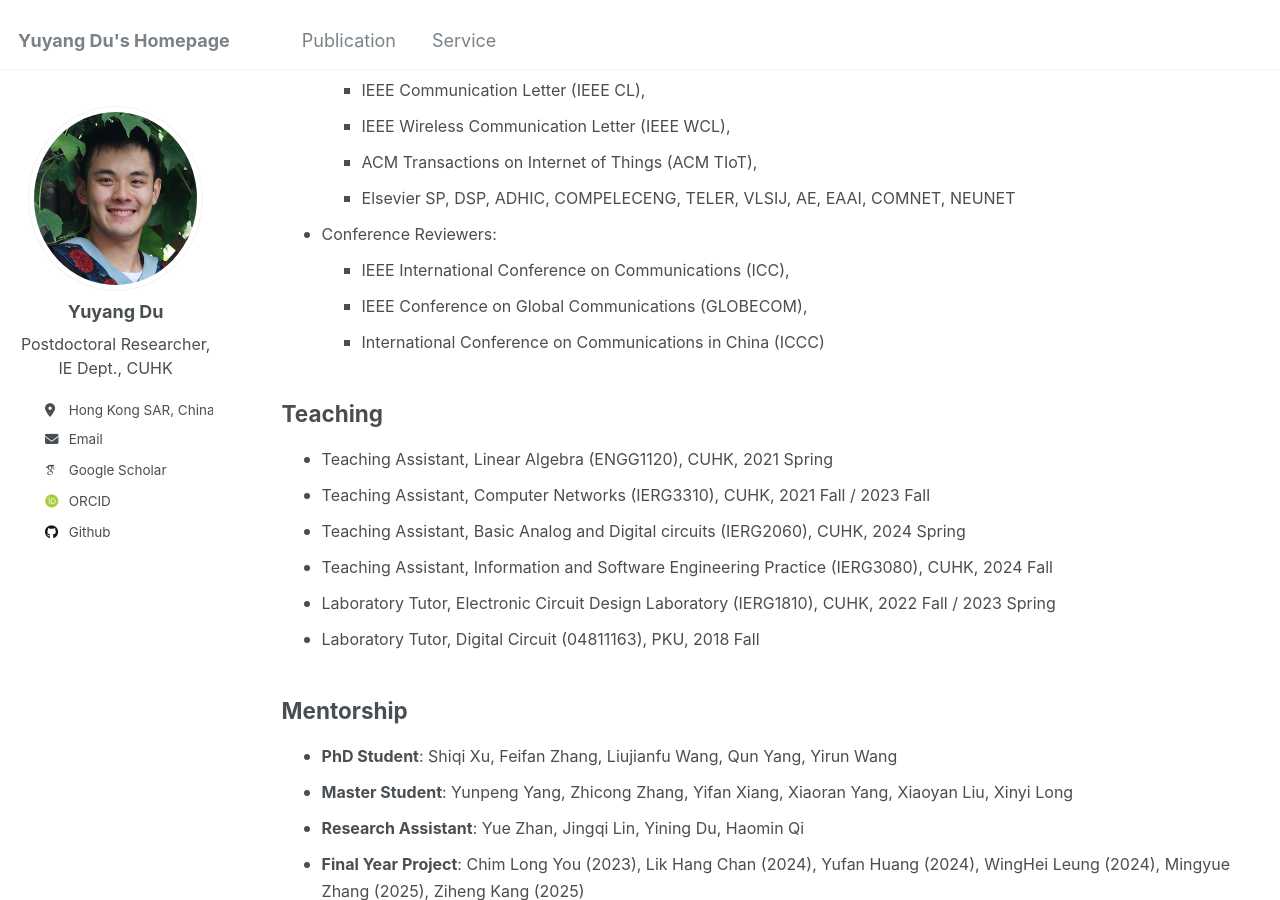
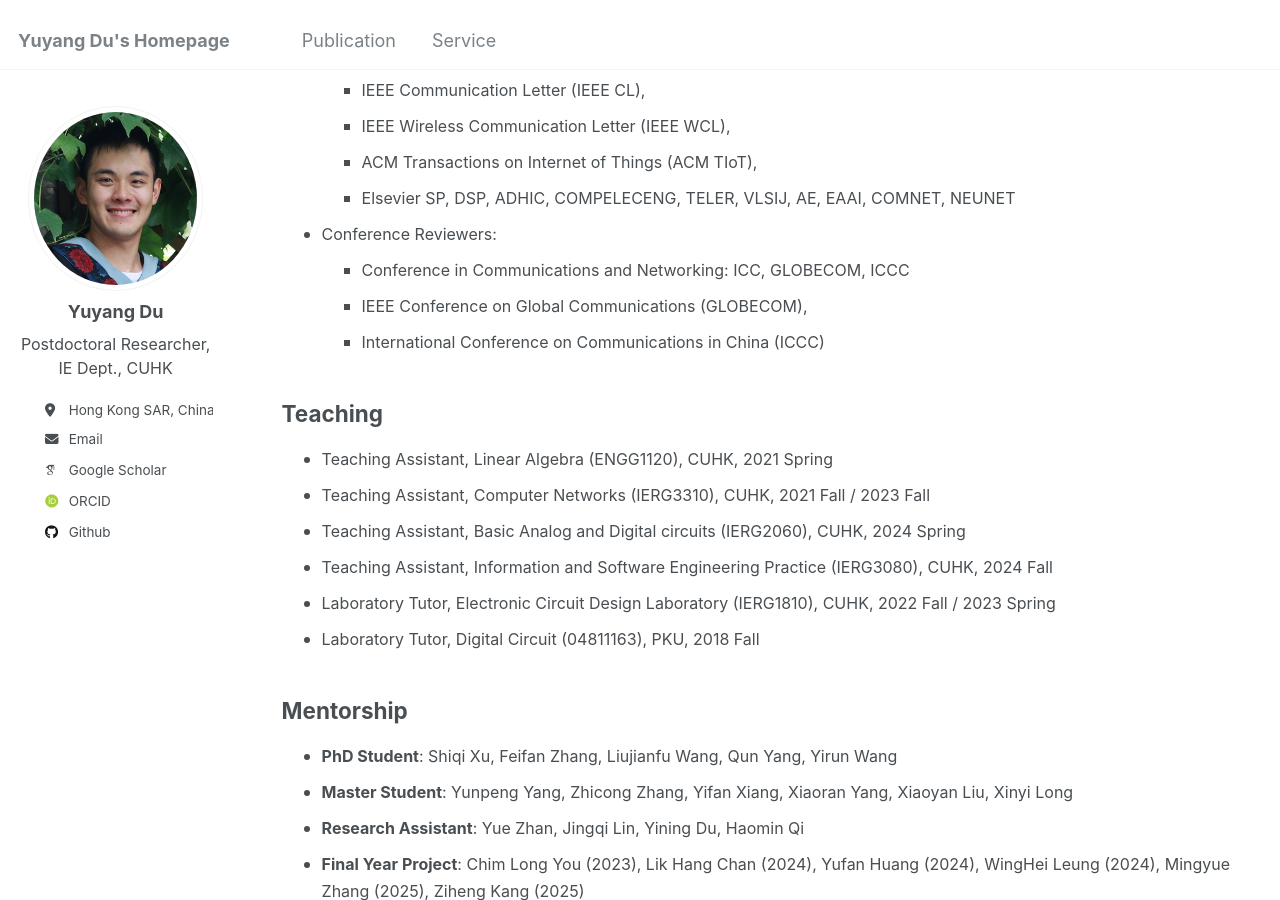
Before and after one commit to yuyangdu01/yuyangdu01.github.io, a Jekyll site: the page built from _pages/cv.md, in a window 1280 px wide and 900 px high, scrolled down 336 px. Built offline with Jekyll 4.4.1, drawn with Linux system fonts in a browser that asks for light colours; some web fonts are replaced.

Commit message:
Update cv.md

```diff
--- a/_pages/cv.md
+++ b/_pages/cv.md
@@ -27,7 +27,7 @@ Reviewer
   <li><font size=3>Conference Reviewers:</font></li>
     <ul style="margin-left: -40px;">
       <ul style="margin-left: 0px;">
-        <li><font size=3>IEEE International Conference on Communications (ICC),</font></li>
+        <li><font size=3> Conference in Communications and Networking: ICC, GLOBECOM, ICCC</font></li>
         <li><font size=3>IEEE Conference on Global Communications (GLOBECOM),</font></li>
         <li><font size=3>International Conference on Communications in China (ICCC)</font></li>
       </ul>
```
